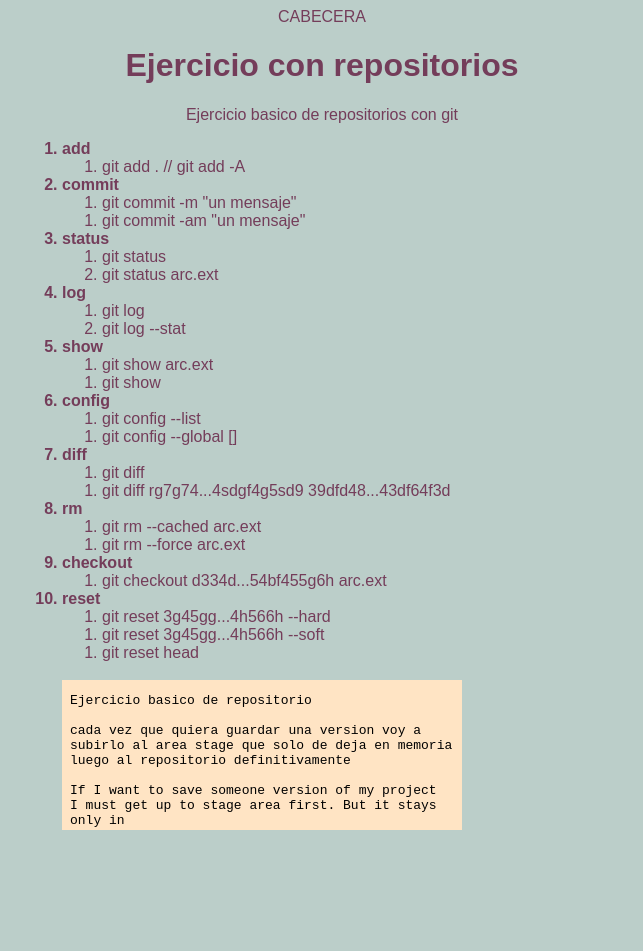
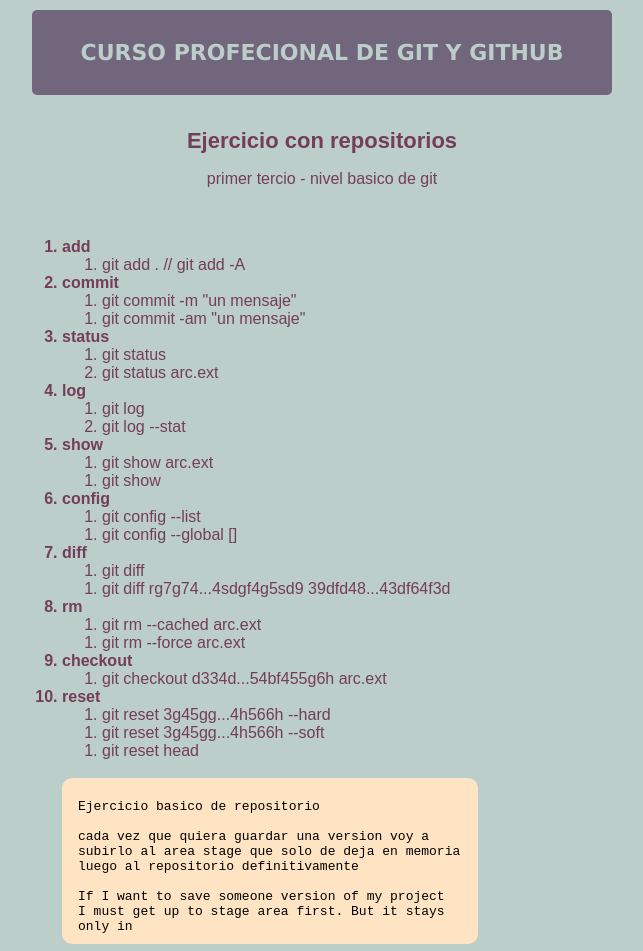
Before and after one commit to smamby/firstRep, a plain HTML site: page index.html in a window 1280 px wide. Shown: the whole page, without its empty margins (116-759 px from the left). Before the commit the page ends 850 px from the top, so only its background shows below. Drawn offline with Linux system fonts and the light colour scheme.

Commit message:
Cabecera realizada

```diff
--- a/css/estilo.css
+++ b/css/estilo.css
@@ -4,6 +4,9 @@ body {
     background-color: rgb(187, 206, 201);
     text-align: center;
     max-width: 860px;
+}
+h1 {
+    font-size: 22px;
 }
 nav{
     margin-left: auto;
@@ -21,4 +24,19 @@ nav{
 iframe{
     background-color: bisque;
     min-width: 400px;
+    padding: 8px;
+    border-radius: 10px;
 }
+#cabecera {
+    font-family: 'Lucida Sans', Arial, sans-serif;
+    font-size: 22px;
+    font-weight: bold;
+    padding: 30px 40px 30px 40px;
+    margin-top: 10px;
+    background-color: rgba(41, 1, 49, 0.5);
+    border-radius: 5px;
+    width: 500px;
+    margin-left: auto;
+    margin-right: auto;
+    color: rgb(187, 206, 201);
+}
--- a/index.html
+++ b/index.html
@@ -10,11 +10,13 @@
 <body>
     <div id="container">
         <div id="cabecera">
-            CABECERA
+            CURSO PROFECIONAL DE GIT Y GITHUB
         </div>
+        <br>
     </div>
     <h1>Ejercicio con repositorios</h1>
-    <p>Ejercicio basico de repositorios con git</p>
+    <p>primer tercio - nivel basico de git</p>
+    <br>
     <nav>
         <ol id="titulos">
             <li >add
```
